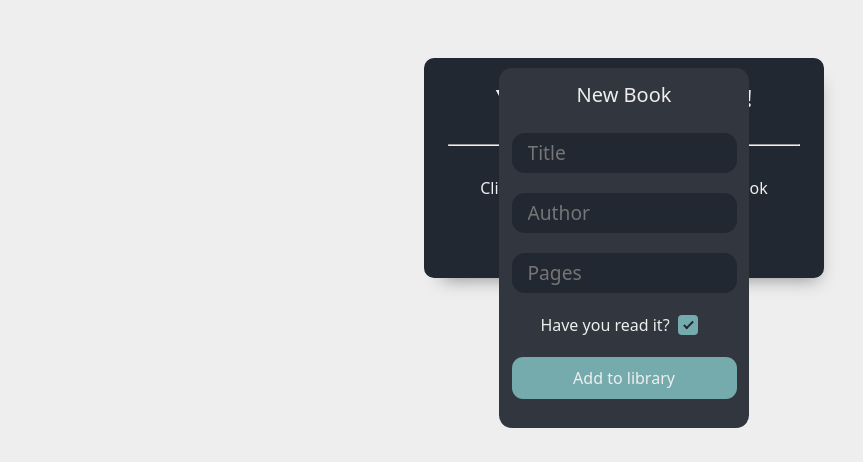
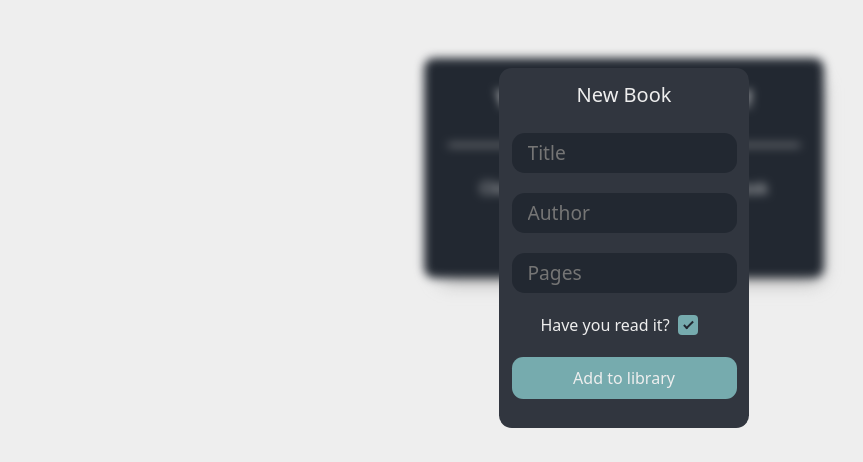
Before and after one commit to HummyDev7/library-recreated-, a website built with Vite: page index.html in a window 1280 px wide. Both pictures are taken after a click on the button "+ Add book". Shown: the part 87-549 px from the top of the page, without its empty margins (16-879 px from the left). Built offline with nearby package versions, Linux system fonts and the light colour scheme.

Commit message:
added blur class for the blur effect

```diff
--- a/styles/utility.css
+++ b/styles/utility.css
@@ -28,8 +28,12 @@
   margin-top: 1rem;
 }
 
-.hide {
-  display: none;
+.blur {
+  filter: blur(5px);
+  -webkit-filter: blur(5px);
+  -moz-filter: blur(5px);
+  -o-filter: blur(5px);
+  -ms-filter: blur(5px);
 }
 
 /* xss */
```
